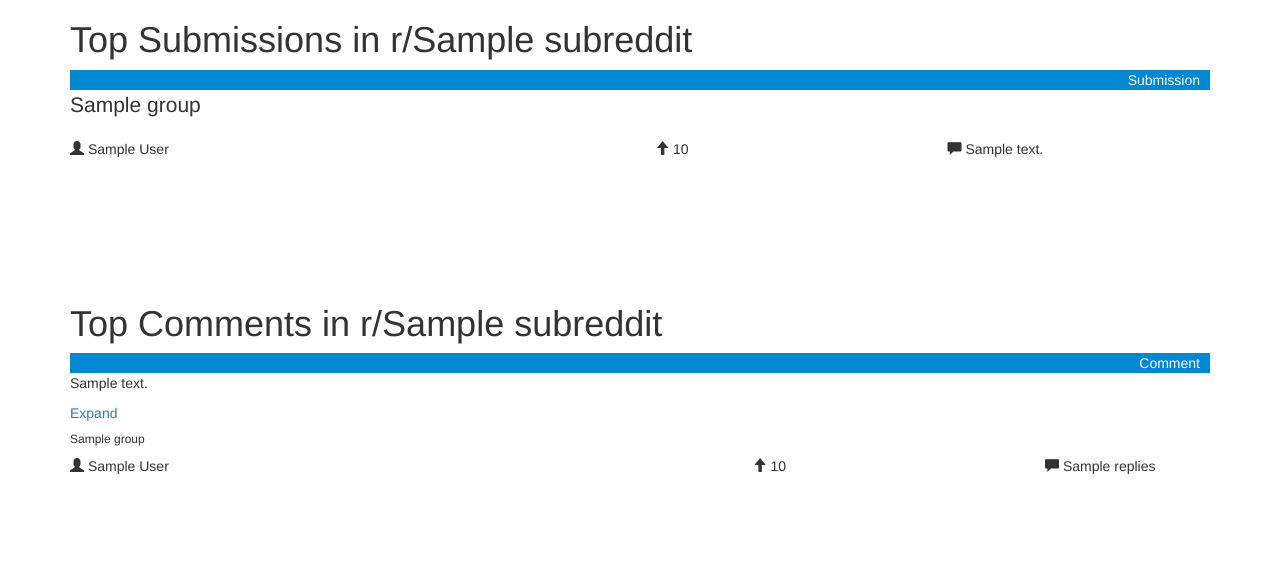
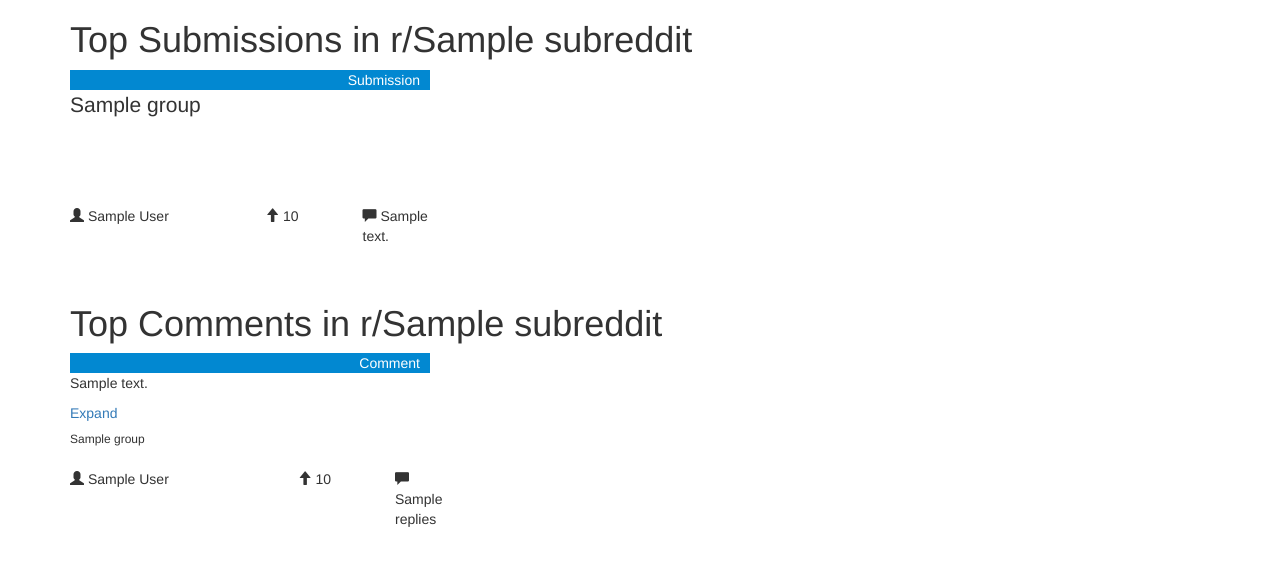
Before and after one commit to mwcurry/lastweekreddit, a Flask app: template templates/main.html in a window 1280 px wide. Shown: the top 566 px of the page. Run offline with Flask 2, Linux system fonts and the light colour scheme; the template is opened without the code that fills it: most values are stand-ins (such as "Sample title", 1, 10 or a date in 2020); some libraries are stand-ins or nearby versions.

Commit message:
More Diego CSS

```diff
--- a/static/css/lwr.css
+++ b/static/css/lwr.css
@@ -40,11 +40,13 @@
 
 .row {
 	display: flex;
+	display: -webkit-flex;
 	margin-bottom: 1em;
 }
 
 .item {
-	flex-grow: 1;
+	flex-grow: 0;
+	-webkit-flex-grow: 0;
 	min-height: 200px;
 /* 	background-color: #EEEEEE;
 	border-left: 1px #ddd solid;
@@ -66,7 +68,7 @@
 	background-color: #0288D1;
 }
 
-.gold .top-b0x {
+.gold .top-box {
 	background-color: ##FFFDE7;
 }
 
@@ -85,5 +87,8 @@
 }
 
 .meta-info {
-	vertical-align: bottom;
+  vertical-align: bottom;
+  position: absolute;
+  width: 100%;
+  bottom: 0px;
 }
```
